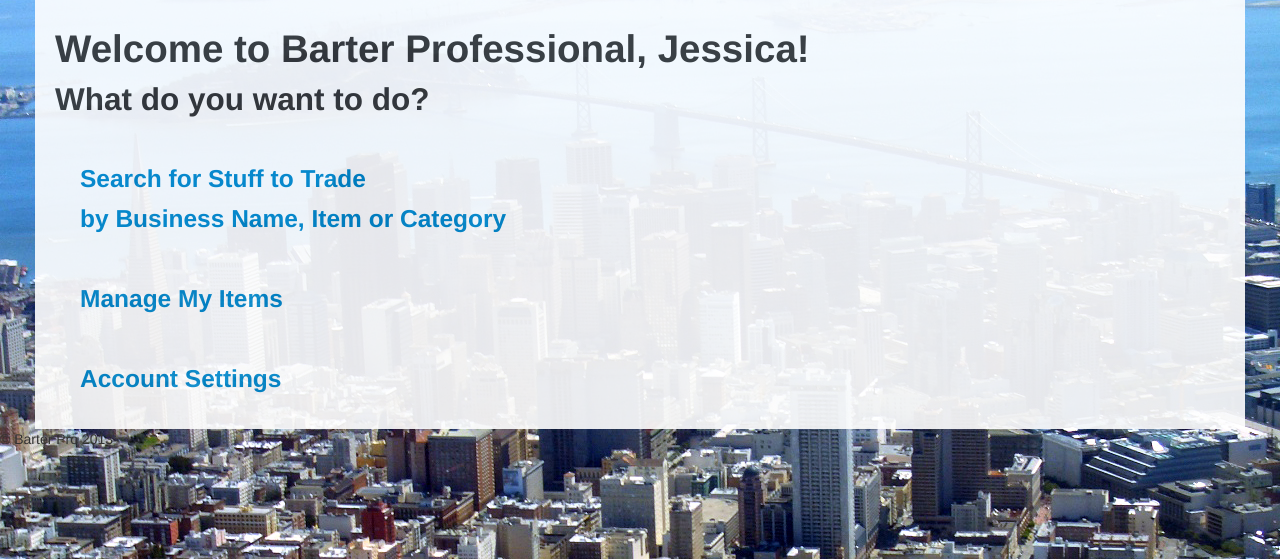
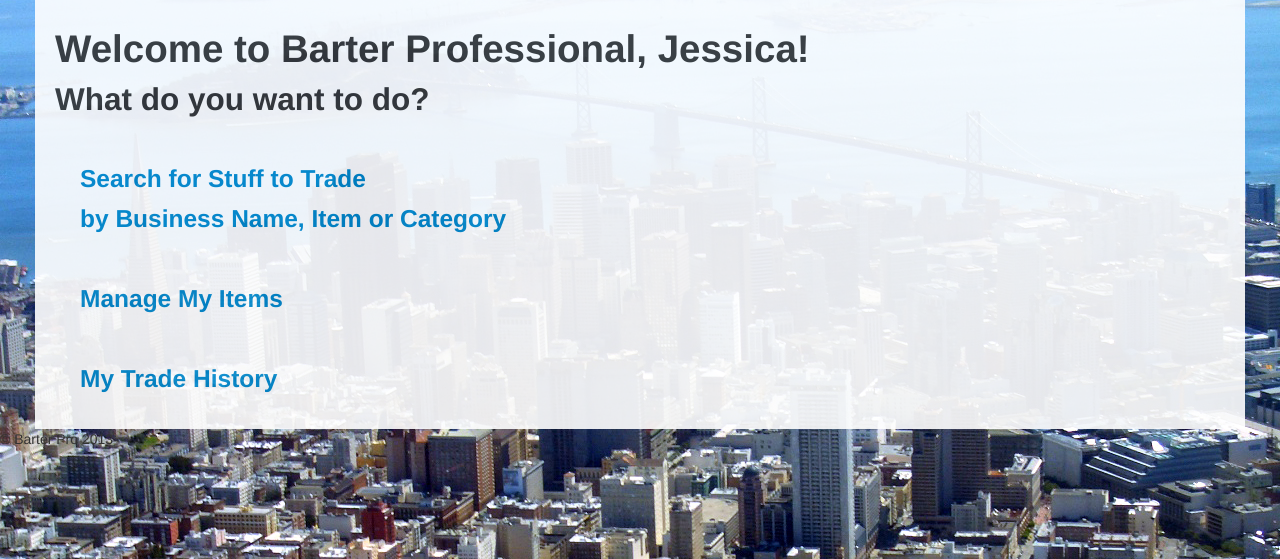
Before and after one commit to jesslattif/BarterApp, a Flask app: page /home in a window 1280 px wide. Shown: the part 61-620 px from the top of the page. Run offline with Flask 2, Linux system fonts and the light colour scheme; the visitor is signed in with stand-in values (Sample User, id 1); some libraries are stand-ins or nearby versions.

Commit message:
fixed 'mark as read' and 'refuse trade' functions

```diff
--- a/Templates/home.html
+++ b/Templates/home.html
@@ -8,18 +8,19 @@
 			<h2> What do you want to do? </h2>
 			<br>
 				<h3><ul>
-					<a href="{{url_for('view_categories', id=user_id)}}"> 		Search for Stuff to Trade
+					<a href="{{url_for('view_categories', id=g.user.id)}}"> 		Search for Stuff to Trade
 						<br> by Business Name, Item or Category
 
 					</a>
 					<br>
 					<br>
-					<a href="{{url_for('manage_items', id=user_id)}}">
+					<a href="{{url_for('manage_items', id=g.user.id)}}">
 						Manage My Items
 					</a>
 						<br>
 						<br>
-					<a href="{{url_for('manage_account', id=user_id)}}">		Account Settings
+					<a href="{{url_for('trade_history', id=g.user.id)}}">
+						My Trade History
 					</a>
 				</h3>
 
--- a/Templates/layout.html
+++ b/Templates/layout.html
@@ -83,13 +83,15 @@
       <div class="alert alert-info">
         <p>
           <strong>
+          </h2>
            {{ note.trade.participants[0].user.biz_name }} wants to trade {{ note.trade.participants[0].item.name }} for {{ note.trade.participants[1].item.name }}
-              <a href="/accept_trade/{{ note.trade.participants[1].id }}" class="btn btn-mini btn-info">
+              <a href="/accept_trade/{{ note.trade.id }}" class="btn btn-mini btn-info">
                 Accept Trade
               </a>
-              <a href="/refuse_trade.html" class="btn btn-mini btn-error">
+              <a href="/refuse_trade/{{ note.trade.id }}" class="btn btn-mini btn-error">
                 Refuse Trade
               </a>
+            </h2>
           </strong>
         </p>
       </div>
@@ -101,15 +103,32 @@
       <div class="alert alert-info">
         <p>
           <strong> <!-- participants[1] is the other party, participants[0] is self -->
-           {{ confirm.trade.participants[1].user.biz_name }} confirmed trading {{ confirm.trade.participants[0].item.name }} for {{ confirm.trade.participants[1].item.name }}!
-           <br>
-           <a href="mailto:{{ confirm.trade.participants[1].user.email }}">
-           Email them to work out details:
+           {{ confirm.trade.participants[1].user.biz_name }} confirmed trading {{ confirm.trade.participants[0].item.name }} for {{ confirm.trade.participants[1].item.name}}
+          <br>
+          <a href="mailto:{{ confirm.trade.participants[1].user.email }}">
+            Email them to work out details:
               {{ confirm.trade.participants[1].user.email }}
-            </a>
+          </a>
+          <a href="/accept_trade/{{ confirm.trade.id }}" class="btn btn-mini btn-info">
+            Mark as read
+          </a>
+        </p>
+      </strong>
+    </div>
+  {% endfor %}
+{% endif %}
 
+{% if g.new_refusals %}
+    {% for refuse in g.new_refusals %}
+      <div class="alert alert-error">
+        <p>
+          <strong>
+            <h3><!-- participants[1] is the other party, participants[0] is self -->
+           {{ refuse.trade.participants[1].user.biz_name }} refused your request to trade {{ refuse.trade.participants[0].item.name }} for {{ refuse.trade.participants[1].item.name }}
+               <a href="/refuse_trade/{{ refuse.trade.id }}" class="btn btn-mini btn-info">
+                Mark as read
               </a>
-
+            </h3>
            </strong>
          </p>
       </div>
--- a/server.py
+++ b/server.py
@@ -19,8 +19,7 @@
 		g.user = None
 	else:
 		g.user = db_session.query(User).get(g.user_id)
-		g.notifications, g.new_confirms = get_notifications()
-		print "***************", g.notifications
+		g.notifications, g.new_confirms, g.new_refusals = get_notifications()
 
 
 
@@ -358,47 +357,67 @@
 """ Get notifications for any new trade requests """
 
 def get_notifications():
+	#gets all new trades by getting participant where self is not the requester and self has not confirmed yet
 	notifications = db_session.query(Participant).filter_by(user_id=g.user_id, requester=False, confirm=None).all()
-
+	#gets all one's own trades by getting participant where self is the requester
 	all_my_trades = db_session.query(Participant).filter_by(user_id=g.user_id, requester=True).all()
 
-	new_confirms = [participant for participant in all_my_trades if participant.trade.participants[1].confirm == True]
+	new_confirms = [participant for participant in all_my_trades if participant.trade.participants[1].confirm == True and participant.trade.participants[0].confirm == None]
 
-	return notifications, new_confirms
+	new_refusals = [participant for participant in all_my_trades if participant.trade.participants[1].confirm == False and participant.trade.participants[0].confirm == None]
+
+	return notifications, new_confirms, new_refusals
 
 
 
 
 """ Accept trade request"""
-
+# NB: id being passed is trade ID
 @app.route("/accept_trade/<int:id>", methods=["GET"])
 def accept_trade(id):
-	yes_participant = Participant.query.get(id)
-	trade_partner = yes_participant.trade.participants[0].user.email
+	# get participant entry for user
+	yes_participant = Participant.query.filter_by(user_id=g.user.id, trade_id=id).one()
+	#change the "confirm" value to True
 	yes_participant.confirm = True
 	db_session.add(yes_participant)
 	db_session.commit()
-	flash("Trade accepted! Email " + trade_partner + " to confirm details.")
+	# if the other person hasn't already seen your confirmation:
+	if yes_participant.trade.participants[0].confirm == None:
+		trade_partner = yes_participant.trade.participants[0].user.email
+		flash("Trade accepted! Email " + trade_partner + " to confirm details.")
+	return redirect('/home')
+
+
+
+
+""" Refuse trade request """
+# NB: id being passed is trade ID
+@app.route("/refuse_trade/<int:id>", methods=["GET"])
+def refuse_trade(id):
+	#get participant entry for user
+	no_trade = Participant.query.filter_by(user_id=g.user.id, trade_id=id).one()
+	no_trade.confirm = False
+	db_session.add(no_trade)
+	db_session.commit()
+	print "****************", no_trade.confirm
+
+	if no_trade.trade.participants[0].confirm == None:
+		trade_partner = no_trade.trade.participants[0].user.email
+		flash("You refused this trade. If you'd like to re-negotiate, email " + trade_partner + ".")
 	return redirect("/home")
 
 
 
-""" Refuse trade request """
-@app.route("/refuse_trade", methods=["POST"])
-def refuse_trade():
+
+@app.route("/trade_history/<int:id>")
+def trade_history(id):
 	pass
 
 ######################################################
 ######################################################
-######### These are the Trade functions #########
+######### End of Trade functions #########
 #####################################################
 #####################################################
 
-@app.route("/manage_trades")
-def manage_account():
-	pass
-
-
-
 if __name__ == "__main__":
 	app.run(debug = True)
```
Also changed, not shown: barters.db.
